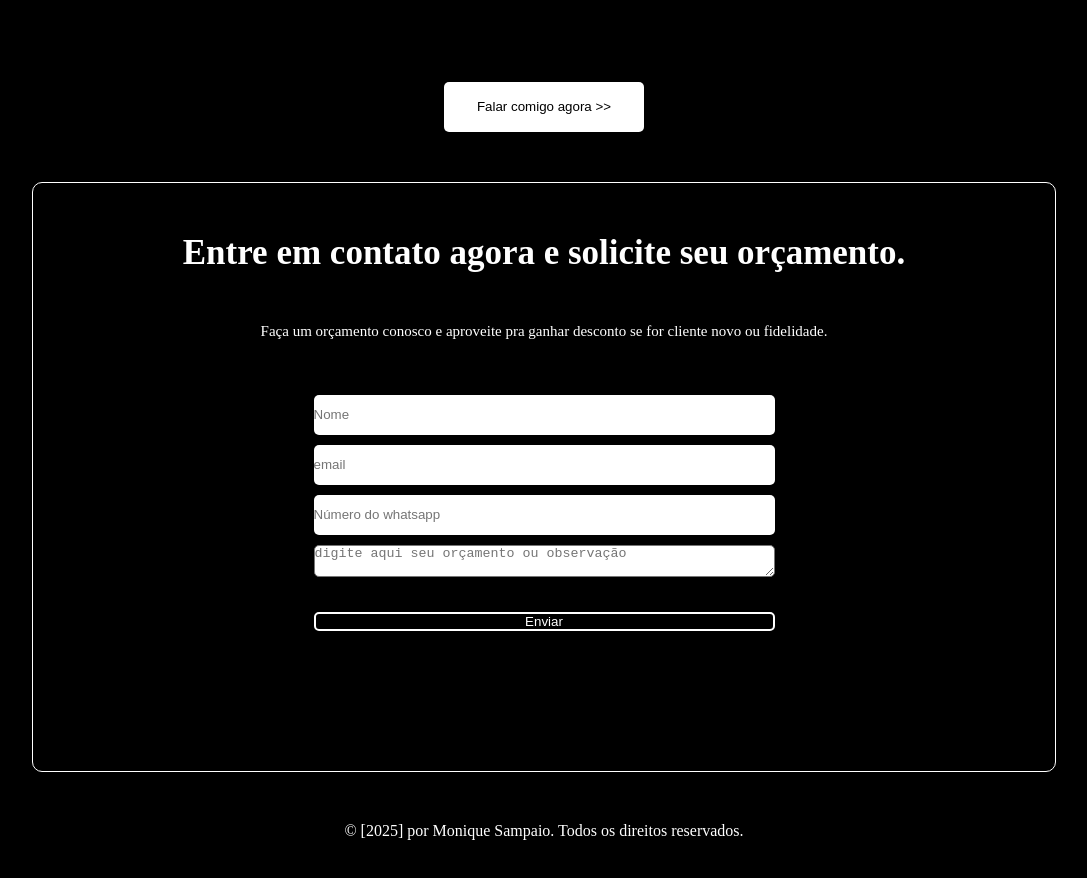
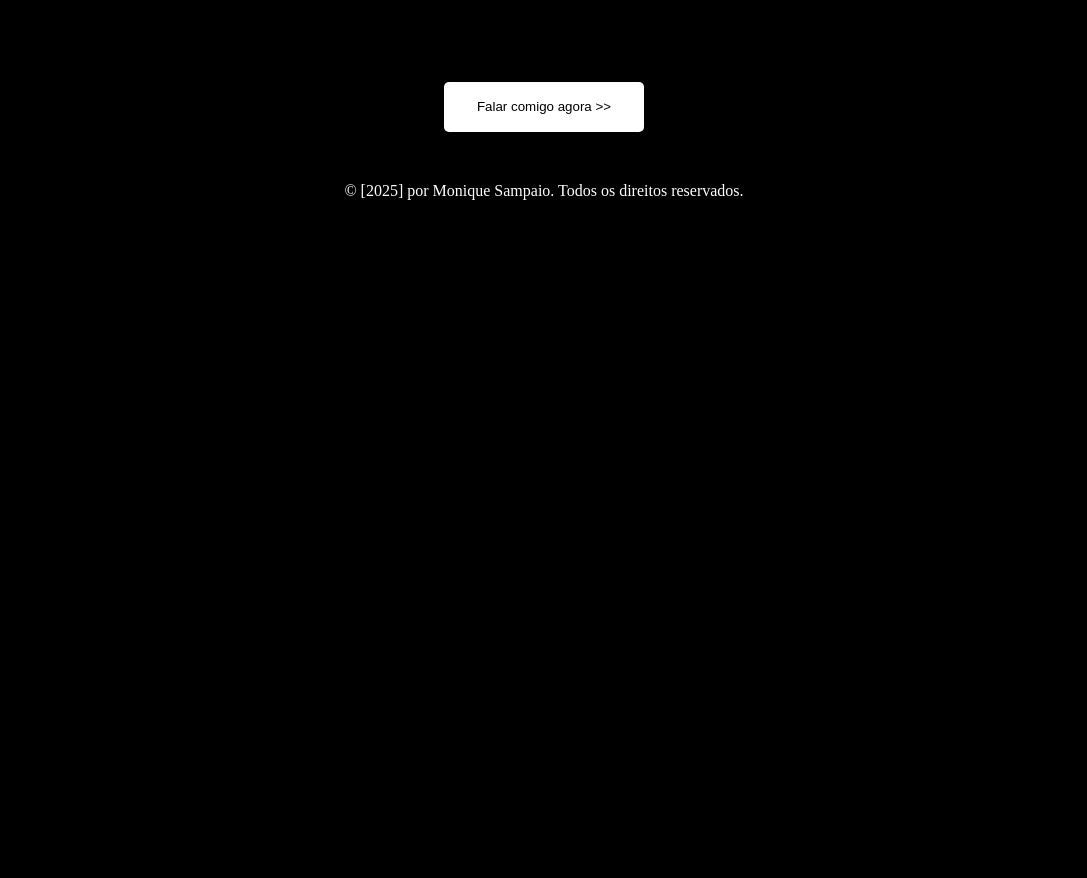
Before and after one commit to GeoSoares1994/MoniqueSampaio, a plain HTML site: page index.html in a window 1280 px wide. Shown: the part 2660-3538 px from the top of the page, without its empty margins (96-1183 px from the left). After the commit the page ends 2922 px from the top, so only its background shows below. Drawn offline with Linux system fonts and the light colour scheme.

Commit message:
sem formulario

```diff
--- a/index.html
+++ b/index.html
@@ -6,7 +6,7 @@
     <meta name="viewport" content="width=device-width, initial-scale=1.0">
     <meta name="description" content="Serviço de spar e beleza">
     <meta name="keywords" content="spar, beleza, relaxar, relax">
-    <meta name="author" content="Geovane Soares">
+    <meta name="author" content="Geovane Soares Santos">
     <link rel="stylesheet" href="style.css">
     <link rel="shortcut icon" type="imagex/png" href="./img/logo-crua-branca.ico">
 
@@ -137,32 +137,6 @@
                         <button class="botaoWhatsapp">Falar comigo agora >></button></a>
                     </div>
         </section>
-
-        <section>
-            <div id="contato" class="container3">
-
-                <div class="info-contato">
-                    <h1>Entre em contato agora e solicite seu orçamento.</h1>
-                    <p>Faça um orçamento conosco e aproveite pra ganhar desconto se for
-                        cliente novo ou fidelidade.
-                    </p>
-                </div>
-
-                <div class="formulario">
-                    <form>
-                        <input type="text" placeholder="Nome" name="nome" required>
-                        <input type="email" placeholder="email" name="email">
-                        <input type="number" placeholder="Número do whatsapp" name="whatsapp" required>
-                        <textarea placeholder="digite aqui seu orçamento ou observação" name="duvida"></textarea>
-                        <button class="botaoenviar" type="submit">Enviar</button>
-                        <p id="mensagem"></p>
-                    </form>
-                </div>
-
-            </div>
-
-        </section>
-
     </main>
 
     <footer>
```
